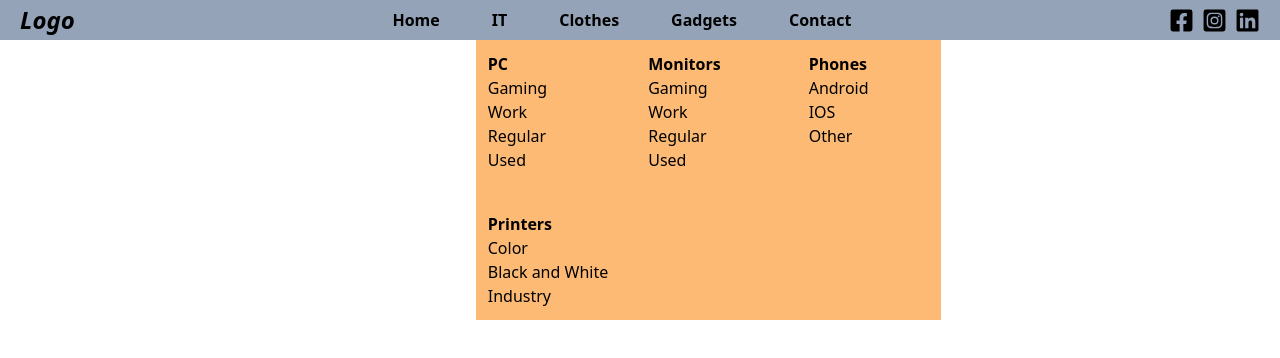
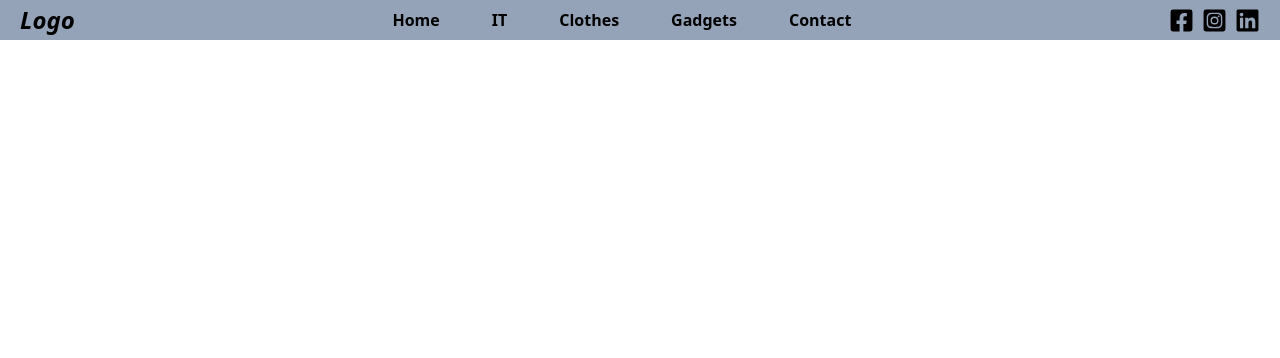
Before and after one commit to Kiril-Pavlov/react-dropdown-menu, a React (Create React App) app: page / in a window 1280 px wide. Shown: the top 358 px of the page. Built offline with nearby package versions, Linux system fonts and the light colour scheme.

Commit message:
hover bug fixed

```diff
--- a/src/components/Navbar.jsx
+++ b/src/components/Navbar.jsx
@@ -58,12 +58,15 @@ const Navbar = () => {
   return (
     <nav className="flex gap-5">
       {links.map((link) => (
+        <div  className="md:cursor-pointer px-4 py-1 text-left font-bold hover:bg-slate-50 group">
           <div>
-          <div className="cursor-pointer px-4 py-1 text-left font-bold hover:bg-slate-50">{link.name}</div>
+            {link.name}
+          </div>
           <div>
             {link.submenu && (
-              <div className="absolute top-10 bg-orange-300 p-3">
-                <div className="grid grid-cols-3 gap-10">
+              <div className="">
+                <div className="absolute top-10 bg-orange-300 p-3 hidden group-hover:block hover:block">
+                  <div className="grid grid-cols-3 gap-5">
                     {link.sublinks.map((sublink) => (
                       <div>
                         <div className="font-bold">{sublink.head}</div>
@@ -76,6 +79,7 @@ const Navbar = () => {
                     ))}
                   </div>
                 </div>
+              </div>
             )}
           </div>
         </div>
```
Lines whose indentation alone changed are shown as unchanged.
